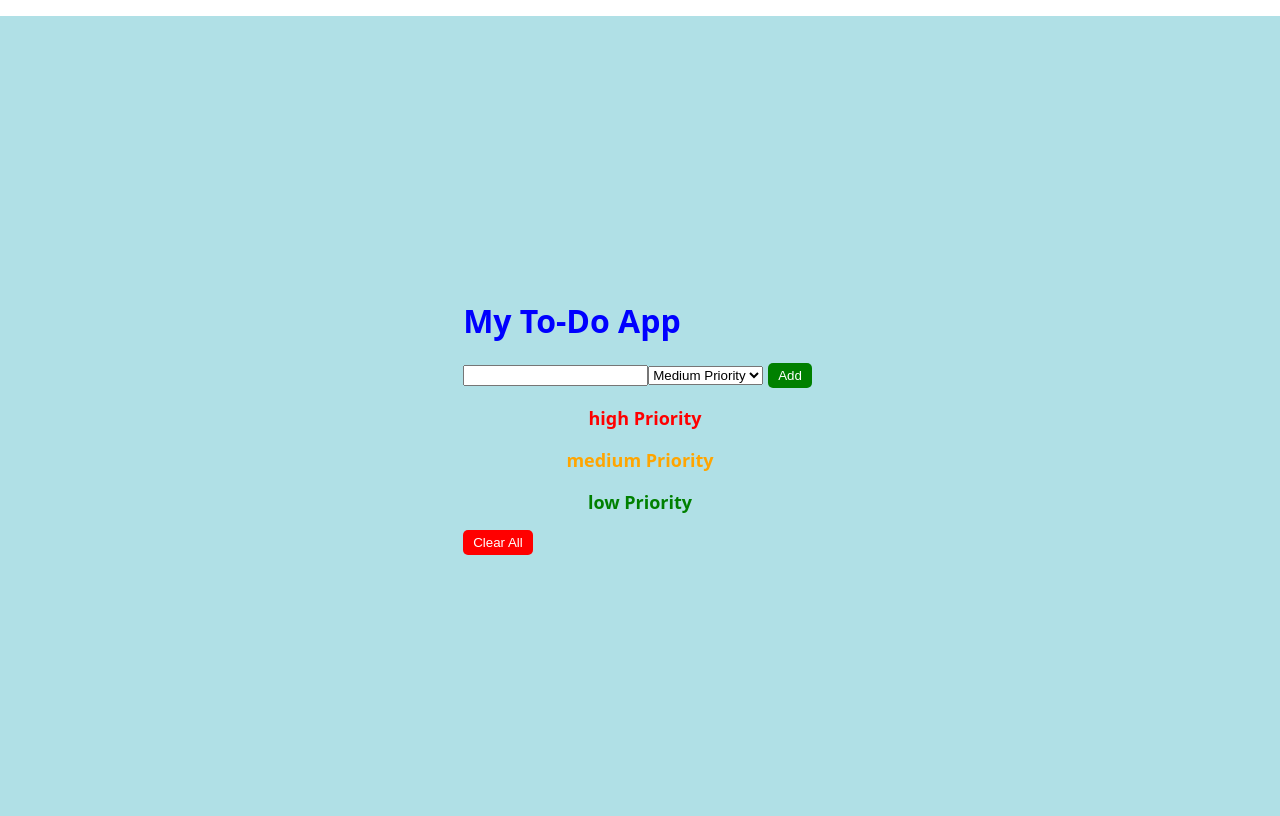
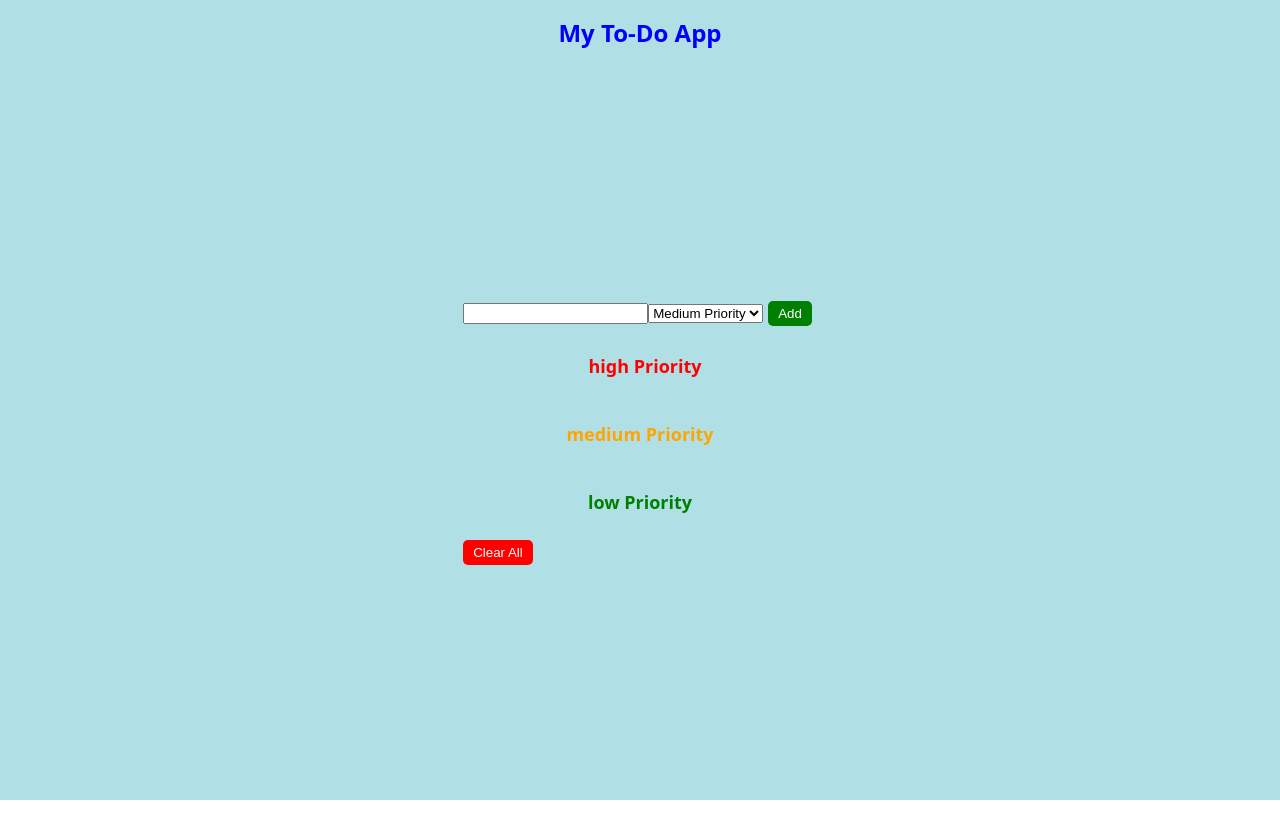
Before and after one commit to StanislavOlijnik/capstone-project, a Next.js app: page / in a window 1280 px wide. Built offline with nearby package versions, Linux system fonts and the light colour scheme.

Commit message:
newStyledComponent

```diff
--- a/components/TodoList.js
+++ b/components/TodoList.js
@@ -1,88 +1,22 @@
 import React, { useState } from 'react';
-import styled from 'styled-components';
+import {
+  CenteredContainer,
+  TodoContainer,
+  PriorityTitle,
+  HighPriorityTitle,
+  TodoItem,
+  TodoText,
+  ButtonContainer,
+  TodoButton,
+  DoneButton,
+  NotesButton,
+  Notes,
+  ClearAllButton,
+  AppTitle,
+  TodoInput,
+  PrioritySelect,
+} from './styled-components';
 
-
-const CenteredContainer = styled.div`
-  display: flex;
-  justify-content: center;
-  align-items: center;
-  height: 100vh;
-  background-color: #B0E0E6;
-`;
-
-
-
-const TodoContainer = styled.div`
-  flex: 1;
-  margin: 10px;
-`;
-
-const PriorityTitle = styled.h3`
-  font-size: 18px;
-  margin-bottom: 8px;
-  text-align: center;
-`;
-
-const HighPriorityTitle = styled(PriorityTitle)`
-  font-size: 18px;
-  margin-bottom: 8px;
-  padding-left: 10px;
-`;
-
-const TodoItem = styled.li`
-  display: flex;
-  flex-direction: column;
-  align-items: flex-start;
-  margin-bottom: 12px;
-  border-radius: 10px;
-  padding: 10px;
-  background-color: #fff;
-  box-shadow: 0px 2px 4px rgba(0, 0, 0, 0.1);
-`;
-
-const TodoText = styled.span`
-  text-decoration: ${(props) => (props.completed ? 'line-through' : 'none')};
-`;
-
-const ButtonContainer = styled.div`
-  display: flex;
-  margin-top: 5px;
-`;
-
-const TodoButton = styled.button`
-  margin: 0 5px;
-  background-color: ${(props) =>
-    props.clear ? 'red' : props.add ? 'green' : props.edit ? 'orange' : 'transparent'};
-  color: white;
-  border: none;
-  padding: 5px 10px;
-  cursor: pointer;
-  border-radius: 5px;
-`;
-
-const DoneButton = styled.button`
-  background-color: #4caf50;
-  color: white;
-  border: none;
-  padding: 5px 10px;
-  cursor: pointer;
-  border-radius: 5px;
-`;
-
-const NotesButton = styled.button`
-  background-color: gray;
-  color: white;
-  border: none;
-  padding: 5px 10px;
-  cursor: pointer;
-  border-radius: 5px;
-`;
-
-const Notes = styled.p`
-  margin: 0;
-  font-size: 14px;
-  color: gray;
-`;
 
 function TodoList() {
   const [todos, setTodos] = useState([]);
@@ -162,7 +96,7 @@ function TodoList() {
   };
 
   const handleRemoveTodo = (id) => {
-    const confirmDelete = window.confirm('Are you sure you want to delete this task?');
+    const confirmDelete = window.confirm('Bist du sicher dass du es löschen möchtest ');
     if (confirmDelete) {
       const newTodos = todos.filter((todo) => todo.id !== id);
       setTodos(newTodos);
@@ -201,7 +135,6 @@ function TodoList() {
   return (
     <CenteredContainer>
       <div>
-        <h1 style={{ color: 'blue' }}>My To-Do App</h1>
         <input type="text" value={newTodo} onChange={handleNewTodoChange} />
         <select value={priority} onChange={handlePriorityChange}>
           <option value="high">High Priority</option>
@@ -227,7 +160,7 @@ function TodoList() {
                       <input
                         type="text"
                         value={editedTodoText}
-                        onChange={(e) => setEditedTodoText(e.target.value)}
+                        onChange={(e) => setEditedTodoText(event.target.value)}
                         maxLength="12"
                       />
                       <ButtonContainer>
@@ -250,7 +183,7 @@ function TodoList() {
                         <TodoButton edit onClick={() => handleTodoEditing(todo.id, todo.text)}>
                           Edit
                         </TodoButton>
-                        <TodoButton onClick={() => handleAddNote(todo.id, prompt('Enter a note:'))}>
+                        <TodoButton onClick={() => handleAddNote(todo.id, prompt('Geben Sie eine Notiz ein:'))}>
                           <NotesButton>Notes</NotesButton>
                         </TodoButton>
                       </ButtonContainer>
@@ -263,19 +196,7 @@ function TodoList() {
           </TodoContainer>
         ))}
 
-        <button
-          style={{
-            backgroundColor: 'red',
-            color: 'white',
-            borderRadius: '5px',
-            padding: '5px 10px',
-            border: 'none',
-            cursor: 'pointer',
-          }}
-          onClick={() => setTodos([])}
-        >
-          Clear All
-        </button>
+  <ClearAllButton onClick={() => setTodos([])}>Clear All</ClearAllButton>
       </div>
     </CenteredContainer>
   );
--- /dev/null
+++ b/components/styled-components.js
@@ -0,0 +1,109 @@
+import styled from 'styled-components';
+
+export const CenteredContainer = styled.div`
+  display: flex;
+  flex-direction: column;
+  justify-content: center;
+  align-items: center;
+  height: 100vh;
+  max-height: 100vh;
+  overflow-y: auto;
+  background-color: #B0E0E6;
+`;
+
+export const AppTitle = styled.h1`
+  font-size: 24px;
+  margin-bottom: 16px;
+  color: blue;
+`;
+
+export const TodoContainer = styled.div`
+  flex: 1;
+  margin: 10px;
+  max-height: calc(100vh - 150px); /* Set maximum height, subtracting other elements' heights */
+  overflow-y: auto; /* Add vertical scroll if needed */
+  position: sticky; /* Fix the position */
+  top: 0; /* Stick to the top */
+`;
+
+export const PriorityTitle = styled.h3`
+  font-size: 18px;
+  margin-bottom: 8px;
+  text-align: center;
+`;
+
+export const HighPriorityTitle = styled(PriorityTitle)`
+  font-size: 18px;
+  margin-bottom: 8px;
+  padding-left: 10px;
+`;
+
+export const TodoItem = styled.li`
+  display: flex;
+  flex-direction: column;
+  align-items: flex-start;
+  margin-bottom: 12px;
+  border-radius: 10px;
+  padding: 10px;
+  background-color: #fff;
+  box-shadow: 0px 2px 4px rgba(0, 0, 0, 0.1);
+`;
+
+export const TodoText = styled.span`
+  text-decoration: ${(props) => (props.completed ? 'line-through' : 'none')};
+`;
+
+export const ButtonContainer = styled.div`
+  display: flex;
+  margin-top: 5px;
+`;
+
+export const TodoButton = styled.button`
+  margin: 0 5px;
+  background-color: ${(props) =>
+    props.clear ? 'red' : props.add ? 'green' : props.edit ? 'orange' : 'transparent'};
+  color: white;
+  border: none;
+  padding: 5px 10px;
+  cursor: pointer;
+  border-radius: 5px;
+`;
+
+export const DoneButton = styled.button`
+  background-color: #4caf50;
+  color: white;
+  border: none;
+  padding: 5px 10px;
+  cursor: pointer;
+  border-radius: 5px;
+`;
+
+export const NotesButton = styled.button`
+  background-color: gray;
+  color: white;
+  border: none;
+  padding: 5px 10px;
+  cursor: pointer;
+  border-radius: 5px;
+`;
+
+export const Notes = styled.p`
+  margin: 0;
+  font-size: 14px;
+  color: gray;
+`;
+export const ClearAllButton = styled.button`
+  background-color: red;
+  color: white;
+  border-radius: 5px;
+  padding: 5px 10px;
+  border: none;
+  cursor: pointer;
+`;
+export const TodoInput = styled.input`
+  margin-bottom: 10px;
+  padding: 8px;
+  border: 1px solid #ccc;
+  border-radius: 5px;
+  width: 100%;
+`;
--- a/pages/index.js
+++ b/pages/index.js
@@ -1,19 +1,14 @@
 import React from 'react';
 import styled from 'styled-components';
 import TodoList from '../components/TodoList';
-
-
-const Title = styled.h1`
-  font-size: 24px;
-  margin-bottom: 16px;
-`;
+import { CenteredContainer, AppTitle, ClearAllButton } from '../components/styled-components';
 
 const HomePage = () => {
   return (
-    <div>
-      <Title></Title>
+    <CenteredContainer>
+      <AppTitle>My To-Do App</AppTitle>
       <TodoList />
-    </div>
+    </CenteredContainer>
   );
 };
 
```
Also changed, not shown: components/StyledComponents.js (deleted, +0 -18 lines).
